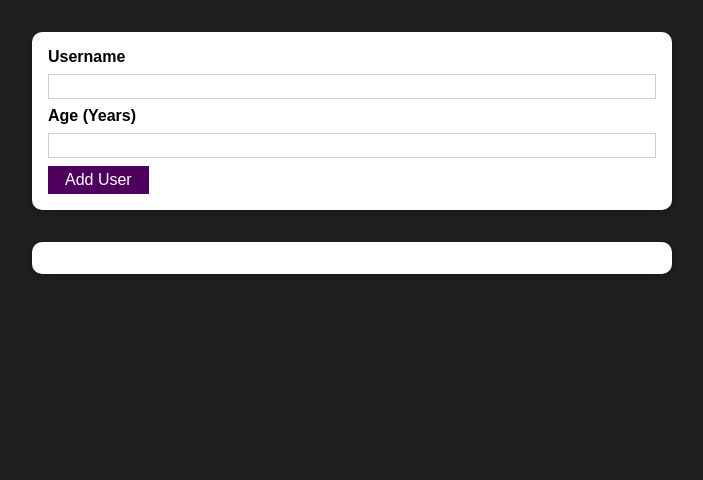
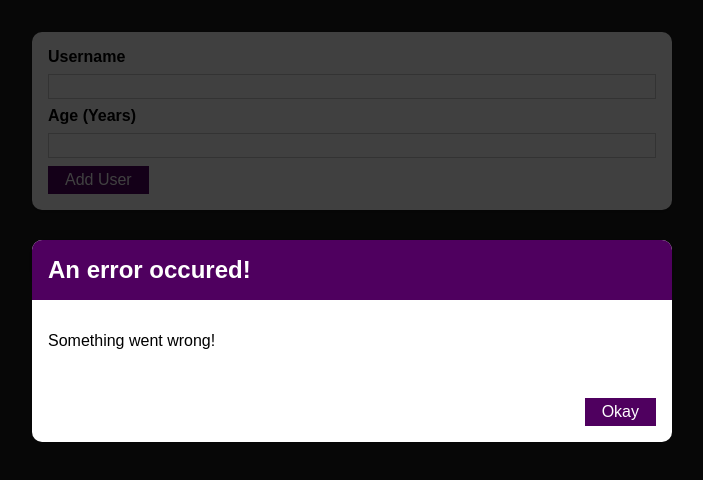
Before and after one commit to jsguerra/users-list, a React (Vite) app: page / in a window 1280 px wide. Shown: the top 480 px of the page, without its empty margins (288-991 px from the left). Built offline with nearby package versions, Linux system fonts and the light colour scheme.

Commit message:
lesson 96

```diff
--- /dev/null
+++ b/src/components/UI/ErrorModal.jsx
@@ -0,0 +1,25 @@
+import React from "react";
+import Card from "./Card";
+import Button from "./Button";
+import Styles from "./ErrorModal.module.css";
+
+const ErrorModal = ({ message, title }) => {
+  return (
+    <>
+      <div className={Styles.backdrop}></div>
+      <Card className={Styles.modal}>
+        <header className={Styles.header}>
+          <h2>{title}</h2>
+        </header>
+        <div className={Styles.content}>
+          <p>{message}</p>
+        </div>
+        <footer className={Styles.actions}>
+          <Button>Okay</Button>
+        </footer>
+      </Card>
+    </>
+  );
+};
+
+export default ErrorModal;
--- /dev/null
+++ b/src/components/UI/ErrorModal.module.css
@@ -0,0 +1,45 @@
+.backdrop {
+  position: fixed;
+  top: 0;
+  left: 0;
+  width: 100%;
+  height: 100vh;
+  z-index: 10;
+  background: rgba(0, 0, 0, 0.75);
+}
+
+.modal {
+  position: fixed;
+  top: 30vh;
+  left: 10%;
+  width: 80%;
+  z-index: 100;
+  overflow: hidden;
+}
+
+.header {
+  background: #4f005f;
+  padding: 1rem;
+}
+
+.header h2 {
+  margin: 0;
+  color: white;
+}
+
+.content {
+  padding: 1rem;
+}
+
+.actions {
+  padding: 1rem;
+  display: flex;
+  justify-content: flex-end;
+}
+
+@media (min-width: 768px) {
+  .modal {
+    left: calc(50% - 20rem);
+    width: 40rem;
+  }
+}
--- a/src/components/Users/AddUser.jsx
+++ b/src/components/Users/AddUser.jsx
@@ -1,6 +1,7 @@
 import React, { useState } from "react";
 import Button from "../UI/Button";
 import Card from "../UI/Card";
+import ErrorModal from "../UI/ErrorModal";
 import Styles from "./AddUser.module.css";
 
 const AddUser = ({ onAddUser }) => {
@@ -32,6 +33,8 @@ const AddUser = ({ onAddUser }) => {
   };
 
   return (
+    <div>
+      <ErrorModal message="Something went wrong!" title="An error occured!" />
       <Card className={Styles.input}>
         <form onSubmit={addUserHandler}>
           <label htmlFor="username">Username</label>
@@ -51,6 +54,7 @@ const AddUser = ({ onAddUser }) => {
           <Button type="submit">Add User</Button>
         </form>
       </Card>
+    </div>
   );
 };
 
```
Lines whose indentation alone changed are shown as unchanged.
